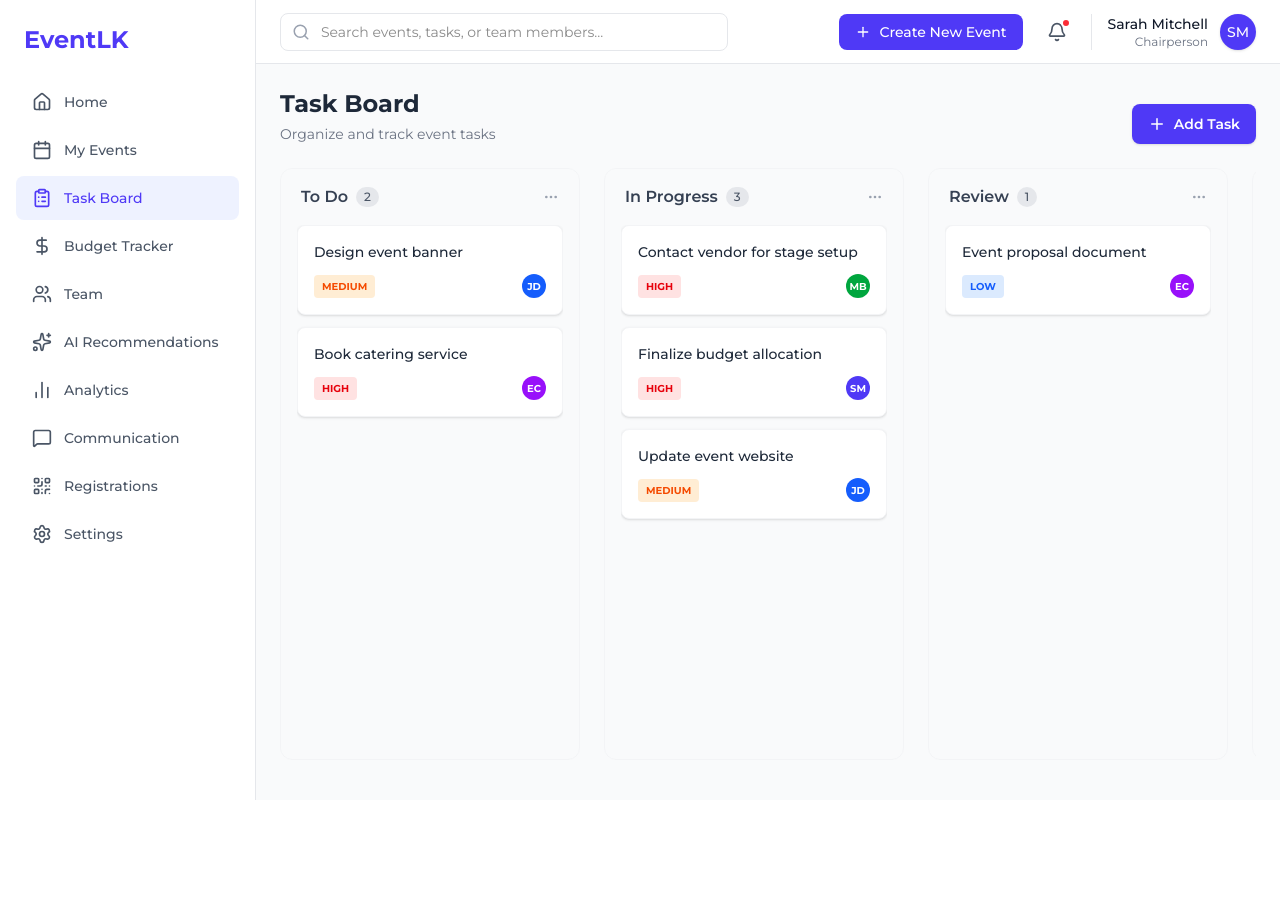
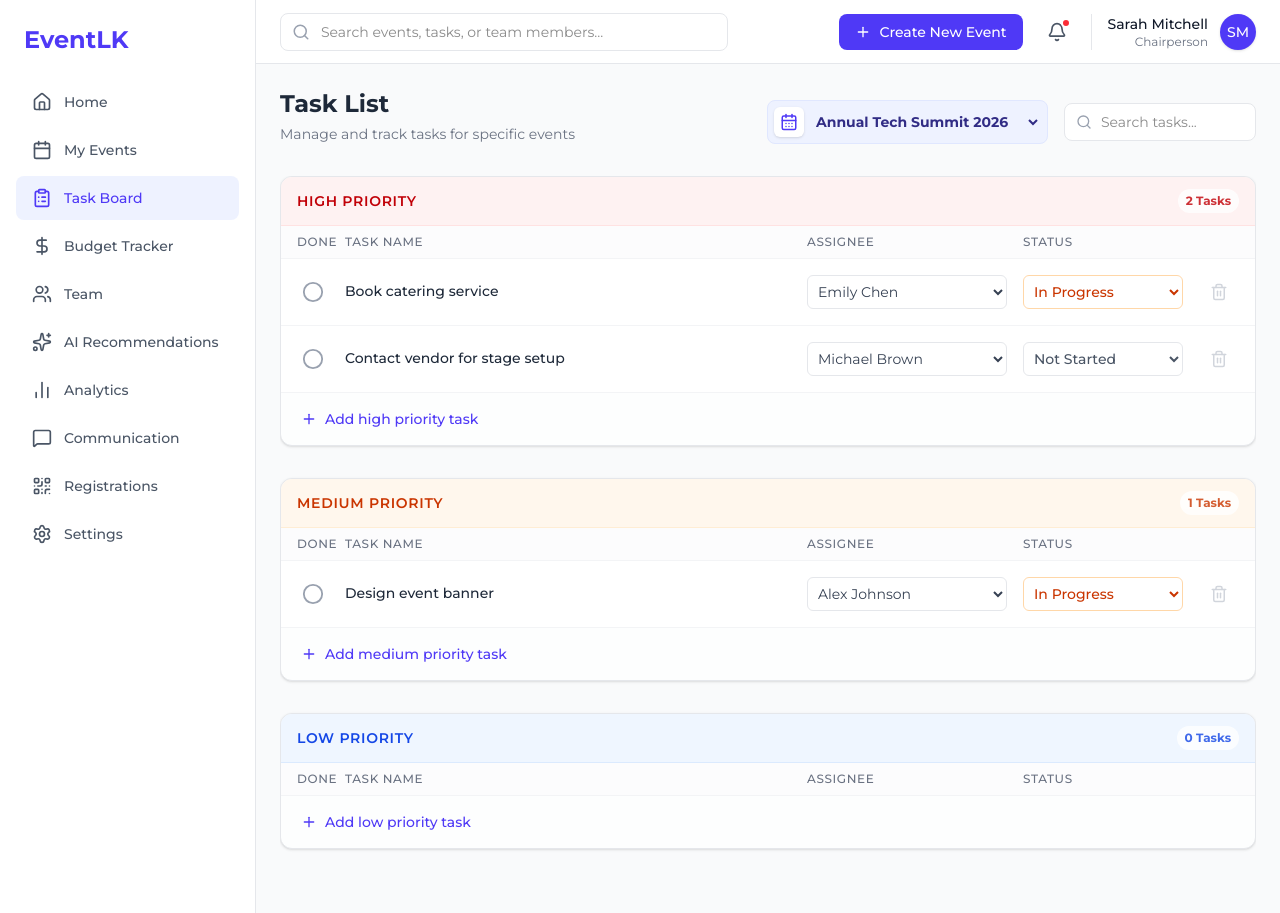
Before and after one commit to muhamed-zumair/Project-Eventlk, a Next.js app in the folder frontend/: page /tasks in a window 1280 px wide. Before the commit the page ends 800 px from the top, so only its background shows below. Built offline with nearby package versions, Linux system fonts and the light colour scheme.

Commit message:
task page structure changed

```diff
--- a/frontend/src/app/(dashboard)/tasks/page.tsx
+++ b/frontend/src/app/(dashboard)/tasks/page.tsx
@@ -1,193 +1,221 @@
 "use client";
 
 import React, { useState } from "react";
-import { MoreHorizontal, Plus, X } from "lucide-react";
+import { Plus, CheckCircle2, Circle, Search, Trash2, CalendarDays } from "lucide-react";
 
-// Types for your backend data
 interface Task {
   id: string;
+  eventId: string; // NEW: Ties the task to a specific event
   title: string;
   priority: 'High' | 'Medium' | 'Low';
-  assignee: string; // initials
-  assigneeColor: string;
+  status: 'Not Started' | 'In Progress' | 'Done';
+  assignee: string;
 }
 
-const columns = [
-  { id: 'todo', title: 'To Do', count: 2 },
-  { id: 'inprogress', title: 'In Progress', count: 3 },
-  { id: 'review', title: 'Review', count: 1 },
-  { id: 'done', title: 'Done', count: 2 },
+// Mock Events for the dropdown
+const myEvents = [
+  { id: 'evt_1', name: "Annual Tech Summit 2026" },
+  { id: 'evt_2', name: "Spring Conference" },
 ];
 
-const tasks: Record<string, Task[]> = {
-  todo: [
-    { id: '1', title: 'Design event banner', priority: 'Medium', assignee: 'JD', assigneeColor: 'bg-blue-600' },
-    { id: '2', title: 'Book catering service', priority: 'High', assignee: 'EC', assigneeColor: 'bg-purple-600' },
-  ],
-  inprogress: [
-    { id: '3', title: 'Contact vendor for stage setup', priority: 'High', assignee: 'MB', assigneeColor: 'bg-green-600' },
-    { id: '4', title: 'Finalize budget allocation', priority: 'High', assignee: 'SM', assigneeColor: 'bg-indigo-600' },
-    { id: '5', title: 'Update event website', priority: 'Medium', assignee: 'JD', assigneeColor: 'bg-blue-600' },
-  ],
-  review: [
-    { id: '6', title: 'Event proposal document', priority: 'Low', assignee: 'EC', assigneeColor: 'bg-purple-600' },
-  ],
-  done: [
-     { id: '7', title: 'Send invitations to sponsors', priority: 'Medium', assignee: 'MB', assigneeColor: 'bg-green-600' },
-     { id: '8', title: 'Venue booking confirmation', priority: 'High', assignee: 'SM', assigneeColor: 'bg-indigo-600' },
-  ]
+const teamMembers = [
+  "Unassigned",
+  "Sarah Mitchell",
+  "David Kim",
+  "Emily Chen",
+  "Alex Johnson",
+  "Michael Brown",
+];
+
+// Notice how each task now has an eventId attached to it!
+const initialTasks: Task[] = [
+  { id: '1', eventId: 'evt_1', title: 'Book catering service', priority: 'High', status: 'In Progress', assignee: 'Emily Chen' },
+  { id: '2', eventId: 'evt_1', title: 'Contact vendor for stage setup', priority: 'High', status: 'Not Started', assignee: 'Michael Brown' },
+  { id: '3', eventId: 'evt_1', title: 'Design event banner', priority: 'Medium', status: 'In Progress', assignee: 'Alex Johnson' },
+  // These tasks belong to the Spring Conference
+  { id: '4', eventId: 'evt_2', title: 'Draft guest speaker invite list', priority: 'High', status: 'Not Started', assignee: 'Sarah Mitchell' },
+  { id: '5', eventId: 'evt_2', title: 'Review hotel block contracts', priority: 'Medium', status: 'Done', assignee: 'David Kim' },
+];
+
+export default function TaskListBoard() {
+  // NEW: State to track which event we are currently looking at
+  const [selectedEventId, setSelectedEventId] = useState<string>(myEvents[0].id);
+  const [tasks, setTasks] = useState<Task[]>(initialTasks);
+
+  // Filter tasks to ONLY show the ones for the currently selected event
+  const currentEventTasks = tasks.filter(task => task.eventId === selectedEventId);
+
+  const handleStatusChange = (taskId: string, newStatus: Task['status']) => {
+    setTasks(tasks.map(t => t.id === taskId ? { ...t, status: newStatus } : t));
   };
 
-const PriorityBadge = ({ priority }: { priority: string }) => {
-    const colors = {
-        High: 'bg-red-100 text-red-600',
-        Medium: 'bg-orange-100 text-orange-600',
-        Low: 'bg-blue-100 text-blue-600'
-    }[priority] || 'bg-gray-100';
+  const handleAssigneeChange = (taskId: string, newAssignee: string) => {
+    setTasks(tasks.map(t => t.id === taskId ? { ...t, assignee: newAssignee } : t));
+  };
 
-    return <span className={`px-2 py-1 rounded text-[10px] font-bold uppercase ${colors}`}>{priority}</span>;
-}
+  const handleTitleChange = (taskId: string, newTitle: string) => {
+    setTasks(tasks.map(t => t.id === taskId ? { ...t, title: newTitle } : t));
+  };
 
-export default function TaskBoard() {
-  const [isAddTaskModalOpen, setIsAddTaskModalOpen] = useState(false);
+  // NEW: When adding a task, it automatically attaches to the currently selected event!
+  const handleAddTask = (priority: Task['priority']) => {
+    const newTask: Task = {
+      id: Date.now().toString(),
+      eventId: selectedEventId, // Automatically locks to the active event
+      title: '',
+      priority: priority,
+      status: 'Not Started',
+      assignee: 'Unassigned'
+    };
+    setTasks([...tasks, newTask]);
+  };
+
+  const handleDeleteTask = (taskId: string) => {
+    setTasks(tasks.filter(t => t.id !== taskId));
+  };
+
+  const priorities: ('High' | 'Medium' | 'Low')[] = ['High', 'Medium', 'Low'];
 
   return (
-    <div className="h-full flex flex-col relative">
-      <div className="mb-6 flex justify-between items-end">
+    <div className="h-full flex flex-col max-w-5xl mx-auto">
+
+      {/* Header with Event Selector */}
+      <div className="mb-8 flex flex-col sm:flex-row sm:items-end justify-between gap-4">
         <div>
-          <h2 className="text-2xl font-bold text-gray-800">Task Board</h2>
-          <p className="text-gray-500 text-sm mt-1">Organize and track event tasks</p>
-        </div>
-        <button
-          onClick={() => setIsAddTaskModalOpen(true)}
-          className="bg-indigo-600 text-white px-4 py-2.5 rounded-lg flex items-center gap-2 text-sm font-semibold hover:bg-indigo-700 transition shadow-sm"
-        >
-          <Plus size={18} /> Add Task
-        </button>
+          <h2 className="text-2xl font-bold text-gray-800">Task List</h2>
+          <p className="text-gray-500 text-sm mt-1">Manage and track tasks for specific events</p>
         </div>
 
-      <div className="flex gap-6 overflow-x-auto pb-4 h-full">
-        {columns.map((col) => (
-          <div key={col.id} className="min-w-[300px] bg-gray-50 rounded-xl p-4 flex flex-col h-full border border-gray-100">
-            <div className="flex justify-between items-center mb-4 px-1">
-                <div className="flex items-center gap-2">
-                    <h3 className="font-semibold text-gray-700">{col.title}</h3>
-                    <span className="bg-gray-200 text-gray-600 text-xs px-2 py-0.5 rounded-full font-medium">{col.count}</span>
+        <div className="flex items-center gap-4">
+          {/* NEW: The Event Selector Dropdown */}
+          <div className="bg-indigo-50 border border-indigo-100 p-1.5 rounded-lg flex items-center gap-2">
+            <div className="bg-white p-1.5 rounded-md text-indigo-600 shadow-sm">
+              <CalendarDays size={18} />
             </div>
-                <button className="text-gray-400 hover:text-gray-600"><MoreHorizontal size={16}/></button>
+            <select
+              value={selectedEventId}
+              onChange={(e) => setSelectedEventId(e.target.value)}
+              className="bg-transparent text-sm font-bold text-indigo-900 outline-none pr-4 cursor-pointer"
+            >
+              {myEvents.map(evt => (
+                <option key={evt.id} value={evt.id}>{evt.name}</option>
+              ))}
+            </select>
           </div>
 
-            <div className="space-y-3 flex-1 overflow-y-auto">
-                {tasks[col.id]?.map((task) => (
-                    <div key={task.id} className="bg-white p-4 rounded-lg shadow-sm border border-gray-100 hover:shadow-md transition cursor-pointer">
-                        <p className="text-sm font-medium text-gray-800 mb-3">{task.title}</p>
-                        <div className="flex justify-between items-center">
-                            <PriorityBadge priority={task.priority} />
-                            <div className={`${task.assigneeColor} w-6 h-6 rounded-full flex items-center justify-center text-[10px] text-white font-bold`}>
-                                {task.assignee}
+          <div className="relative w-48 hidden md:block">
+            <Search className="absolute left-3 top-1/2 -translate-y-1/2 text-gray-400" size={16} />
+            <input
+              type="text"
+              placeholder="Search tasks..."
+              className="w-full pl-9 pr-3 py-2 border border-gray-200 rounded-lg text-sm focus:outline-none focus:ring-1 focus:ring-indigo-500 bg-white"
+            />
           </div>
         </div>
       </div>
-                ))}
-            </div>
-          </div>
-        ))}
+
+      {/* Task List Container */}
+      <div className="flex-1 overflow-y-auto space-y-8 pb-10">
+        {priorities.map((priority) => {
+          // Filter again by priority using our ALREADY filtered event list
+          const priorityTasks = currentEventTasks.filter(t => t.priority === priority);
+
+          const headerColors = {
+            High: 'bg-red-50 text-red-700 border-red-100',
+            Medium: 'bg-orange-50 text-orange-700 border-orange-100',
+            Low: 'bg-blue-50 text-blue-700 border-blue-100'
+          }[priority];
+
+          return (
+            <div key={priority} className="bg-white border border-gray-200 rounded-xl shadow-sm overflow-hidden">
+
+              <div className={`px-4 py-3 border-b flex justify-between items-center ${headerColors}`}>
+                <h3 className="font-semibold text-sm uppercase tracking-wider">{priority} Priority</h3>
+                <span className="text-xs font-bold bg-white px-2 py-1 rounded-full opacity-80">
+                  {priorityTasks.length} Tasks
+                </span>
               </div>
 
-      {/* ADD TASK MODAL */}
-      {isAddTaskModalOpen && (
-        <div className="fixed inset-0 z-50 flex items-center justify-center p-4 bg-black/50 backdrop-blur-sm">
-          <div className="bg-white rounded-2xl shadow-xl w-full max-w-md overflow-hidden flex flex-col">
-
-            {/* Modal Header */}
-            <div className="flex justify-between items-center p-6 shrink-0">
-              <h2 className="text-xl font-medium text-gray-800">Add New Task</h2>
-              <button
-                onClick={() => setIsAddTaskModalOpen(false)}
-                className="text-gray-400 hover:text-gray-600 transition"
-              >
-                <X size={20} />
-              </button>
+              <div className="hidden md:grid grid-cols-[auto_1fr_200px_160px_40px] gap-4 px-4 py-2 bg-gray-50/50 border-b border-gray-100 text-xs font-medium text-gray-500 uppercase tracking-wider">
+                <div className="w-8">Done</div>
+                <div>Task Name</div>
+                <div>Assignee</div>
+                <div>Status</div>
+                <div></div>
               </div>
 
-            {/* Modal Body */}
-            <div className="px-6 pb-2 space-y-5">
+              <div className="divide-y divide-gray-100">
+                {priorityTasks.map((task) => (
+                  <div key={task.id} className={`grid grid-cols-1 md:grid-cols-[auto_1fr_200px_160px_40px] gap-4 p-4 items-center transition hover:bg-gray-50 ${task.status === 'Done' ? 'opacity-60' : ''}`}>
 
-              {/* Task Title */}
+                    <button
+                      onClick={() => handleStatusChange(task.id, task.status === 'Done' ? 'Not Started' : 'Done')}
+                      className="hidden md:flex items-center justify-center w-8 text-gray-400 hover:text-indigo-600 transition"
+                    >
+                      {task.status === 'Done' ? <CheckCircle2 className="text-green-500" size={22} /> : <Circle size={22} />}
+                    </button>
+
                     <div>
-                <label className="block text-gray-700 text-sm mb-2">Task Title *</label>
                       <input
                         type="text"
-                  placeholder="Enter task title"
-                  className="w-full border border-gray-300 rounded-lg p-3 outline-none focus:border-indigo-500 focus:ring-1 focus:ring-indigo-500 text-gray-900 placeholder:text-gray-400"
+                        value={task.title}
+                        onChange={(e) => handleTitleChange(task.id, e.target.value)}
+                        placeholder="Type task name here..."
+                        className={`w-full font-medium text-sm bg-transparent outline-none focus:border-b-2 focus:border-indigo-400 pb-1 ${task.status === 'Done' ? 'line-through text-gray-400' : 'text-gray-800'}`}
+                        autoFocus={task.title === ''}
                       />
                     </div>
 
-              {/* Description */}
                     <div>
-                <label className="block text-gray-700 text-sm mb-2">Description</label>
-                <textarea
-                  rows={4}
-                  placeholder="Enter task description (optional)"
-                  className="w-full border border-gray-300 rounded-lg p-3 outline-none focus:border-indigo-500 focus:ring-1 focus:ring-indigo-500 text-gray-900 resize-none placeholder:text-gray-400"
-                ></textarea>
+                      <select
+                        value={task.assignee}
+                        onChange={(e) => handleAssigneeChange(task.id, e.target.value)}
+                        className="w-full border border-gray-200 rounded-md p-1.5 text-sm outline-none focus:border-indigo-500 text-gray-700 bg-white"
+                      >
+                        {teamMembers.map(member => (
+                          <option key={member} value={member}>{member}</option>
+                        ))}
+                      </select>
                     </div>
 
-              {/* Column */}
                     <div>
-                <label className="block text-gray-700 text-sm mb-2">Column</label>
                       <select
-                  defaultValue="To Do"
-                  className="w-full border border-gray-300 rounded-lg p-3 outline-none focus:border-indigo-500 focus:ring-1 focus:ring-indigo-500 text-gray-900 bg-white"
+                        value={task.status}
+                        onChange={(e) => handleStatusChange(task.id, e.target.value as Task['status'])}
+                        className={`w-full border rounded-md p-1.5 text-sm outline-none font-medium focus:border-indigo-500 bg-white
+                          ${task.status === 'Done' ? 'border-green-200 text-green-700' :
+                            task.status === 'In Progress' ? 'border-orange-200 text-orange-700' :
+                            'border-gray-200 text-gray-600'}`}
                       >
-                  <option value="To Do">To Do</option>
+                        <option value="Not Started">Not Started</option>
                         <option value="In Progress">In Progress</option>
-                  <option value="Review">Review</option>
                         <option value="Done">Done</option>
                       </select>
                     </div>
 
-              {/* Assignee & Priority */}
-              <div className="grid grid-cols-2 gap-4">
-                <div>
-                  <label className="block text-gray-700 text-sm mb-2">Assignee (Initials) *</label>
-                  <input
-                    type="text"
-                    placeholder="E.G., SM"
-                    className="w-full border border-gray-300 rounded-lg p-3 outline-none focus:border-indigo-500 focus:ring-1 focus:ring-indigo-500 text-gray-900 placeholder:text-gray-400 uppercase"
-                  />
+                    <button
+                      onClick={() => handleDeleteTask(task.id)}
+                      className="text-gray-300 hover:text-red-500 transition flex justify-center"
+                      title="Delete Task"
+                    >
+                      <Trash2 size={18} />
+                    </button>
                   </div>
-                <div>
-                  <label className="block text-gray-700 text-sm mb-2">Priority</label>
-                  <select
-                    defaultValue="Medium"
-                    className="w-full border border-gray-300 rounded-lg p-3 outline-none focus:border-indigo-500 focus:ring-1 focus:ring-indigo-500 text-gray-900 bg-white"
+                ))}
+
+                <div className="p-3 bg-gray-50/30">
+                  <button
+                    onClick={() => handleAddTask(priority)}
+                    className="flex items-center gap-2 text-sm font-medium text-indigo-600 hover:text-indigo-800 transition px-2 py-1 rounded-md hover:bg-indigo-50"
                   >
-                    <option value="High">High</option>
-                    <option value="Medium">Medium</option>
-                    <option value="Low">Low</option>
-                  </select>
+                    <Plus size={16} /> Add {priority.toLowerCase()} priority task
+                  </button>
                 </div>
               </div>
-
             </div>
-
-            {/* Modal Footer */}
-            <div className="p-6 pt-4 flex items-center gap-4 shrink-0 mt-2">
-               <button className="bg-indigo-600 text-white px-6 py-2.5 rounded-lg font-medium hover:bg-indigo-700 transition">
-                 Add Task
-               </button>
-               <button
-                  onClick={() => setIsAddTaskModalOpen(false)}
-                  className="flex-1 bg-white border border-gray-300 text-gray-700 px-6 py-2.5 rounded-lg font-medium hover:bg-gray-50 transition"
-               >
-                 Cancel
-               </button>
+          );
+        })}
       </div>
-
-          </div>
-        </div>
-      )}
     </div>
   );
 }
```
Lines whose indentation alone changed are shown as unchanged.
